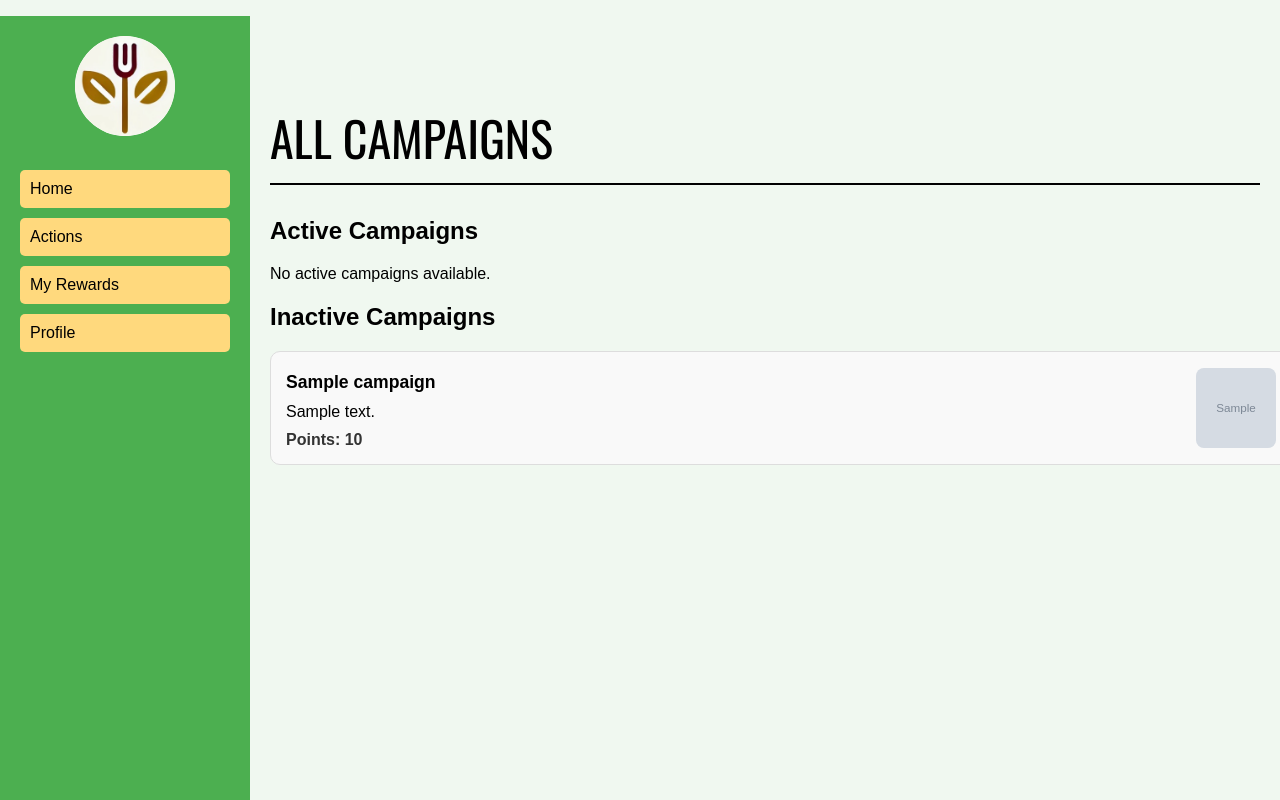
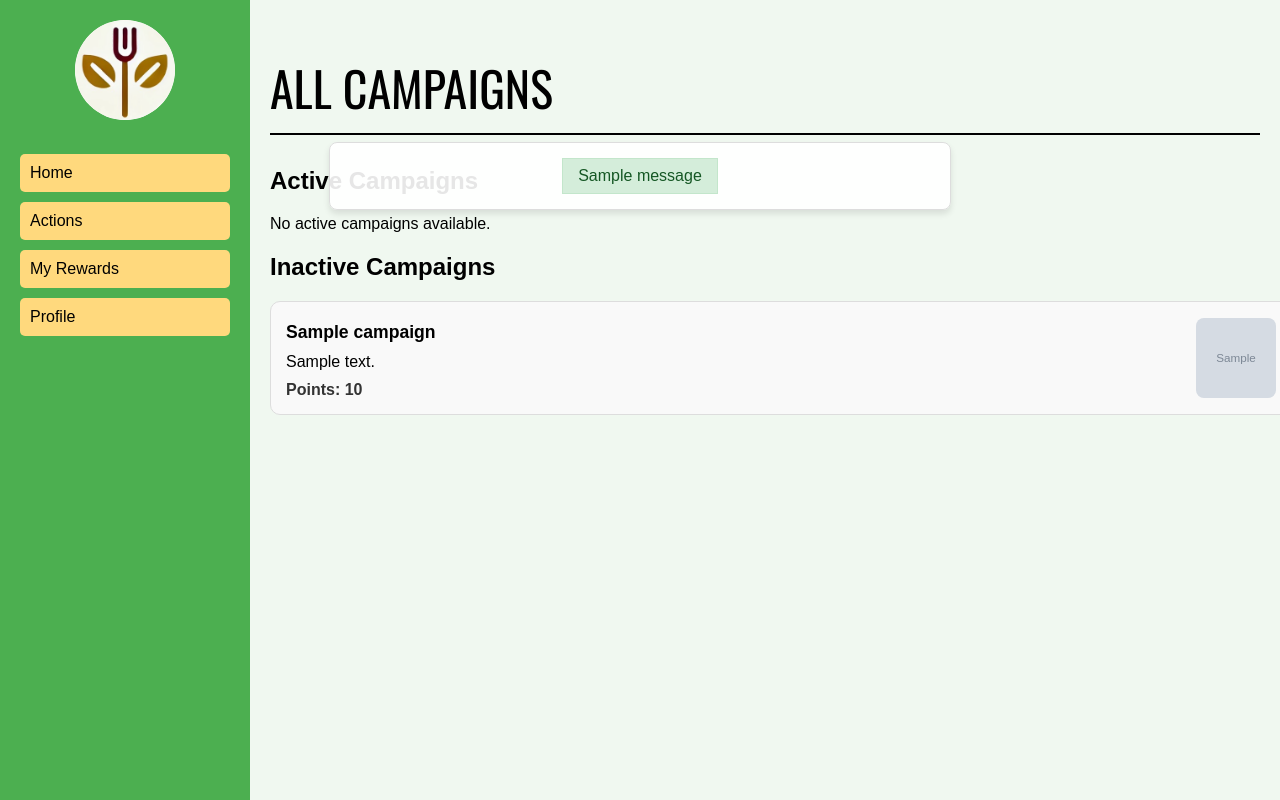
Before and after one commit to CSCI3356-Fall2024/Joaks, a Django app: page /all-campaigns/ in a window 1280 px wide. Run offline with Django 5.2, Linux system fonts and the light colour scheme; tables that the repository leaves empty hold one stand-in row (values such as "Sample post"); grey boxes marked "Sample" are stand-in pictures; one stand-in notice (Sample message) is shown.

Commit message:
formatting of messages for completing campaigns

```diff
--- a/mysite/main/views.py
+++ b/mysite/main/views.py
@@ -517,7 +517,7 @@ def complete_campaign_view(request, campaign_id):
         campaign.completion = True
         campaign.save()
 
-        messages.success(request, f'Successfully completed {campaign.name}!')
+        messages.success(request, f'        Successfully completed {campaign.name}!')
         return redirect('campaign_detail', campaign_id=campaign_id)
 
     return redirect('campaign_detail', campaign_id=campaign_id)
--- a/mysite/templates/base.html
+++ b/mysite/templates/base.html
@@ -18,10 +18,12 @@
             font-family: Arial, sans-serif;
             background-color: #f0f8f0;
         }
+
         .content-area {
             margin-left: 250px;
             padding: 20px;
         }
+
         .logout-button {
             position: fixed;
             top: 20px;
@@ -34,8 +36,47 @@
             border: 1px solid #8b4513;
             z-index: 1000;
         }
+
         .logout-button:hover {
             background-color: #ffcf5d;
+        }
+
+        .messages {
+            display: flex;
+            flex-direction: column;
+            align-items: center;
+            justify-content: center;
+            position: fixed;
+            top: 20%;
+            left: 50%;
+            transform: translate(-50%, -50%);
+            z-index: 1000;
+            width: 80%;
+            max-width: 600px;
+            padding: 10px;
+            background-color: rgba(255, 255, 255, 0.9);
+            border: 1px solid #ddd;
+            border-radius: 8px;
+            box-shadow: 0 4px 6px rgba(0, 0, 0, 0.1);
+            text-align: center;
+        }
+
+        .messages li {
+            list-style: none;
+            margin: 5px 0;
+            padding: 8px 15px;
+        }
+
+        .messages .success {
+            background-color: #d4edda;
+            color: #155724;
+            border: 1px solid #c3e6cb;
+        }
+
+        .messages .error {
+            background-color: #f8d7da;
+            color: #721c24;
+            border: 1px solid #f5c6cb;
         }
     </style>
 </head>
@@ -53,9 +94,7 @@
     {% if messages %}
         <ul class="messages">
             {% for message in messages %}
-                <li class="{% if message.tags %}{{ message.tags }}{% endif %} p-4 mb-4 rounded
-                        {% if message.tags == 'success' %}bg-green-100 text-green-700{% endif %}
-                        {% if message.tags == 'error' %}bg-red-100 text-red-700{% endif %}">
+                <li class="{% if message.tags %}{{ message.tags }}{% endif %}">
                     {{ message }}
                 </li>
             {% endfor %}
```
